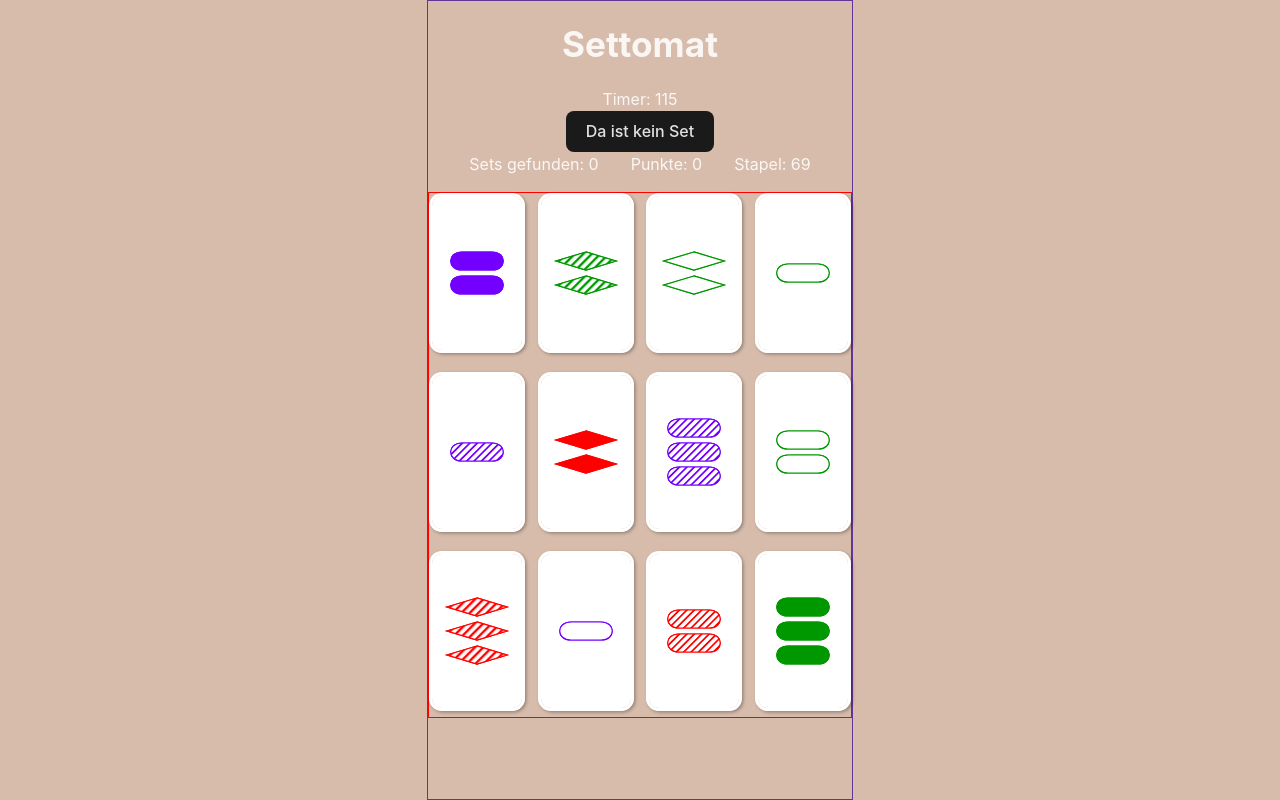
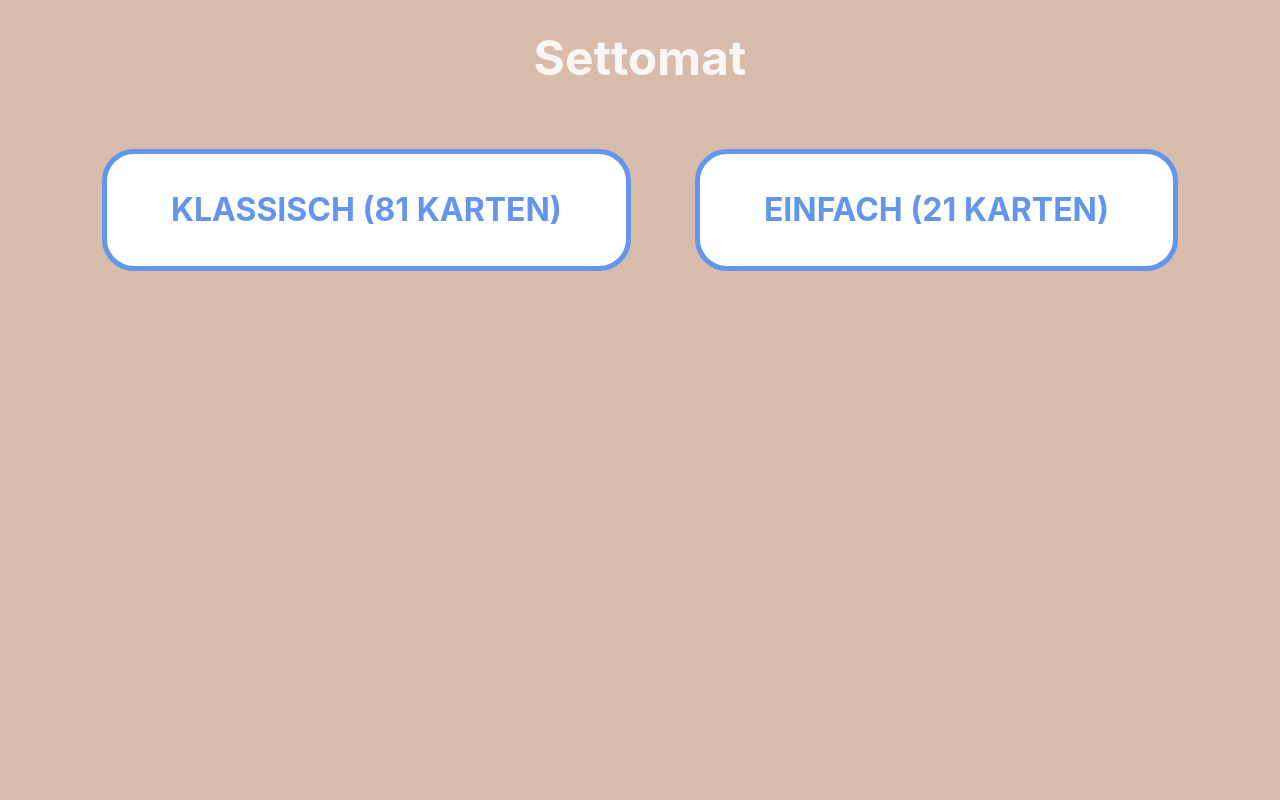
Before and after one commit to smoli/settomat, a Vue app: page / in a window 1280 px wide. Built offline with nearby package versions, Linux system fonts and the light colour scheme.

Commit message:
Simple and classic game. Some layout

```diff
--- a/src/App.vue
+++ b/src/App.vue
@@ -1,14 +1,10 @@
 <template>
     <div>
-
-        <h1>Settomat</h1>
         <RouterView></RouterView>
     </div>
 </template>
 
 <script setup lang="ts">
-//import { ref } from 'vue'
-import Board from "./components/Board.vue";
 </script>
 
 <style scoped>
--- a/src/components/Board.vue
+++ b/src/components/Board.vue
@@ -1,13 +1,16 @@
 <template>
-    <div v-if="!gameEnded">
-        <span>Timer: {{ timer }}</span><br/>
-        <button @click="userSaysNoSet" :class="{ wrongSayingNoSet: wrongSayingNoSet }">Da ist kein Set</button>
+    <div class="info">
+        <span id="timer">Timer: {{ timer }}</span><br/>
+        <button class="button" @click="userSaysNoSet" :class="{ wrongSayingNoSet: wrongSayingNoSet }">Kein Set
+        </button>
         <!--    <button @click="shrink">Shrink {{ boardSize}}</button>-->
         <br>
-        <span>Sets gefunden: {{ setsFound }}</span>
-        <span>Punkte: {{ points }}</span>
-        <!--        <span>Gibt's eins: {{ hasASet ? 'Ja' : 'Nein' }}</span>-->
-        <span>Stapel: {{ deck.length }}</span>
+        <span id="setCount">Gefunden: {{ setsFound }}</span>
+        <span id="points">Punkte: {{ points }}</span>
+        <span id="deckSize">Stapel: {{ deck.length }}</span>
+    </div>
+
+    <div v-if="!gameEnded">
 
         <div class="board" :style="{ gridTemplateColumns: boardColumns}">
             <div v-for="c of boardCards">
@@ -46,7 +49,7 @@
 import Card from "./Card.vue";
 import {computed, ref} from "vue";
 import {ICard} from "../ICard.ts";
-import {checkForSet, createDeck, getASet, isSet, shuffle} from "../deckFunctions.ts";
+import {checkForSet, createDeck, createReducedDeck, getASet, isSet, shuffle} from "../deckFunctions.ts";
 import {createEmptyBoard, fillBoard, growBoard, rearrangeBoard} from "../boardFunctions.ts";
 
 
@@ -57,17 +60,33 @@ const points = ref(0);
 const boardCards = ref<(ICard | boolean)[]>([]);
 
 
+const props = defineProps<{ features: string }>();
+
 const deck = ref<ICard[]>([]);
 const selection = ref<ICard[]>([]);
 
 boardSize.value = 12;
 
 function resetDeck() {
-    deck.value = createDeck(81);
+
+    if (props.features === "all") {
+        deck.value = createDeck(81);
+    }
+
+    if (props.features === "3") {
+        deck.value = createReducedDeck({color: null, count: null, filling: 2, shape: null})
+    }
+
 }
 
 const boardColumns = computed(() => {
-    return Array.from(Array(boardSize.value / 3).keys()).map(() => "1fr").join(" ");
+
+    if (window.innerWidth <= 600) {
+        return "1fr 1fr 1fr 1fr";
+    } else {
+        return Array.from(Array(boardSize.value / 3).keys()).map(() => "1fr").join(" ");
+    }
+
 });
 
 
@@ -214,7 +233,7 @@ function clearBoard() {
 const wrongSayingNoSet = ref(false);
 
 function userSaysNoSet() {
-    if (hasASet.value) {
+    if (!hasASet.value) {
 
         deductPoints(timer.value);
 
@@ -287,17 +306,22 @@ span {
     background-color: red;
 }
 
-
-button {
-    border-radius: 8px;
-    border: 1px solid transparent;
-    padding: 0.6em 1.2em;
-    font-size: 1em;
-    font-weight: 500;
-    font-family: inherit;
-    background-color: #1a1a1a;
-    cursor: pointer;
-    color: inherit;
+#timer, #setCount, #points, #deckSize {
+    display: inline-block;
+    font-size: 1.5em;
+    font-weight: bold;
+    color: #4d4d4d;
 }
 
+@media (max-width: 600px) {
+    #timer, #setCount, #points, #deckSize {
+        font-size: 1em;
+}
+}
+
+.button {
+    margin: 0.5em;
+}
+
+
 </style>
--- /dev/null
+++ b/src/components/Menu.vue
@@ -0,0 +1,18 @@
+<template>
+    <h1>Settomat</h1>
+    <nav>
+      <router-link class="button" to="/play/all">Klassisch (81 Karten)</router-link>
+      <router-link class="button" to="/play/3">Einfach (21 Karten)</router-link>
+    </nav>
+</template>
+
+<script setup lang="ts">
+//import { ref } from 'vue'
+</script>
+
+<style scoped>
+  h1 {
+      font-size: 3em;
+  }
+
+</style>
--- a/src/style.css
+++ b/src/style.css
@@ -31,7 +31,6 @@ h1 {
 
 
 #app {
-    border: 1px solid rebeccapurple;
     margin: 0 auto;
     padding: 0;
     text-align: center;
@@ -42,7 +41,6 @@ h1 {
 
 
 .board {
-    border: 1px solid red;
     margin-top: 1em;
     display: grid;
     gap: 1vw;
@@ -61,18 +59,37 @@ h1 {
     box-shadow: 0.1em 0.1em 0.21em rgba(0, 0, 0, 0.3);
 }
 
+
+.button {
+    display: inline-block;
+    font-size: 2em;
+    font-weight: bold;
+    text-decoration: none;
+    border: 5px solid cornflowerblue;
+    border-radius: 1em;
+    margin: 1em;
+    padding: 1em 2em;
+    background-color: white;
+    color: cornflowerblue;
+    text-transform: uppercase;
+}
+
 @media (max-width: 600px) {
     .board {
         margin-top: 1em;
         display: grid;
-        grid-gap: 0;
+        grid-gap: 2vw;
         padding: 0;
     }
 
     .card {
         display: inline-block;
         border-radius: 2vw;
-        width: 20vw;
-        height: 33.33vw;
+        width: 22vw;
+        height: 36.66vw;
+    }
+
+    .button {
+        font-size: 1em;
     }
 }
```
Also changed, not shown: src/main.ts (+6 -3 lines).
